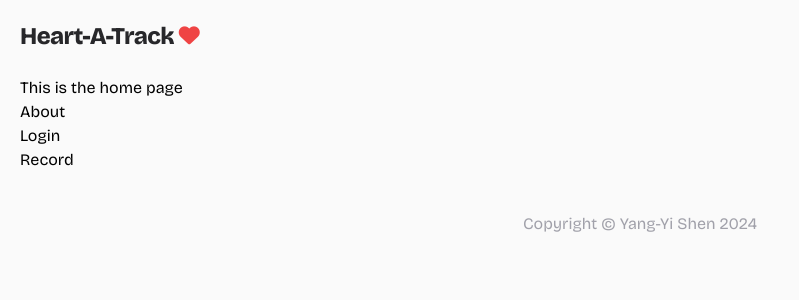
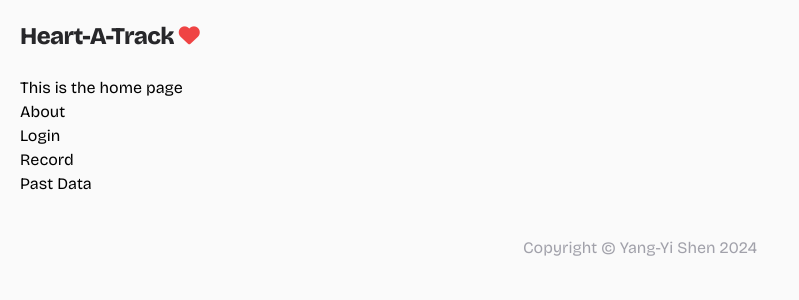
Before and after one commit to yangyi-shen/heart-a-track, a React (Vite) app in the folder frontend/: page / in a window 1280 px wide. Shown: the top 300 px of the page, without its empty margins (0-799 px from the left). Built offline with nearby package versions, Linux system fonts and the light colour scheme.

Commit message:
feat: add past data page link to home

```diff
--- a/frontend/src/components/Home.jsx
+++ b/frontend/src/components/Home.jsx
@@ -8,6 +8,7 @@ export default function Main() {
                 <li><Link to="/about">About</Link></li>
                 <li><Link to="/login">Login</Link></li>
                 <li><Link to="/record">Record</Link></li>
+                <li><Link to='/pastdata'>Past Data</Link></li>
             </ul>
         </main>
     )
```
